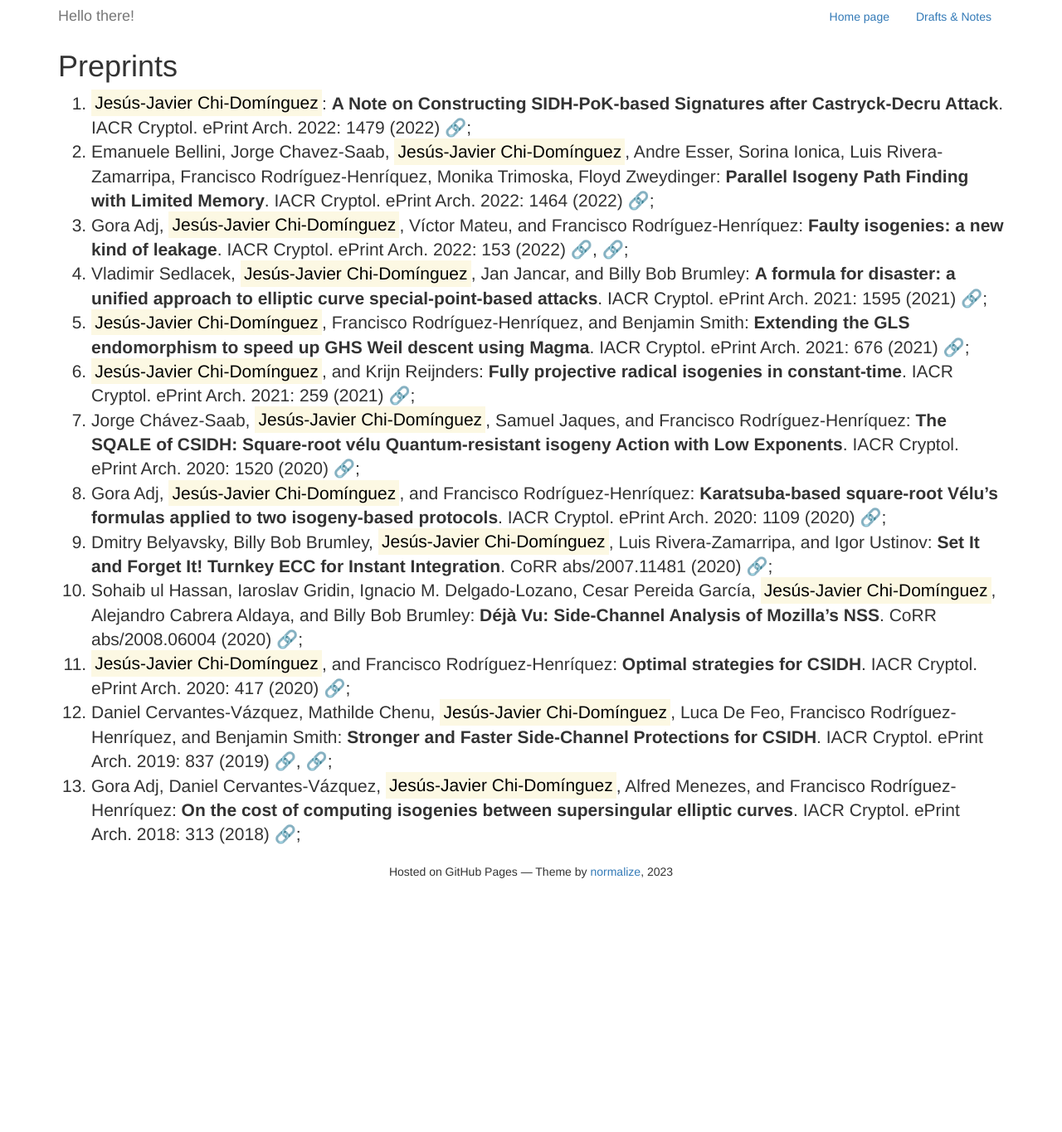
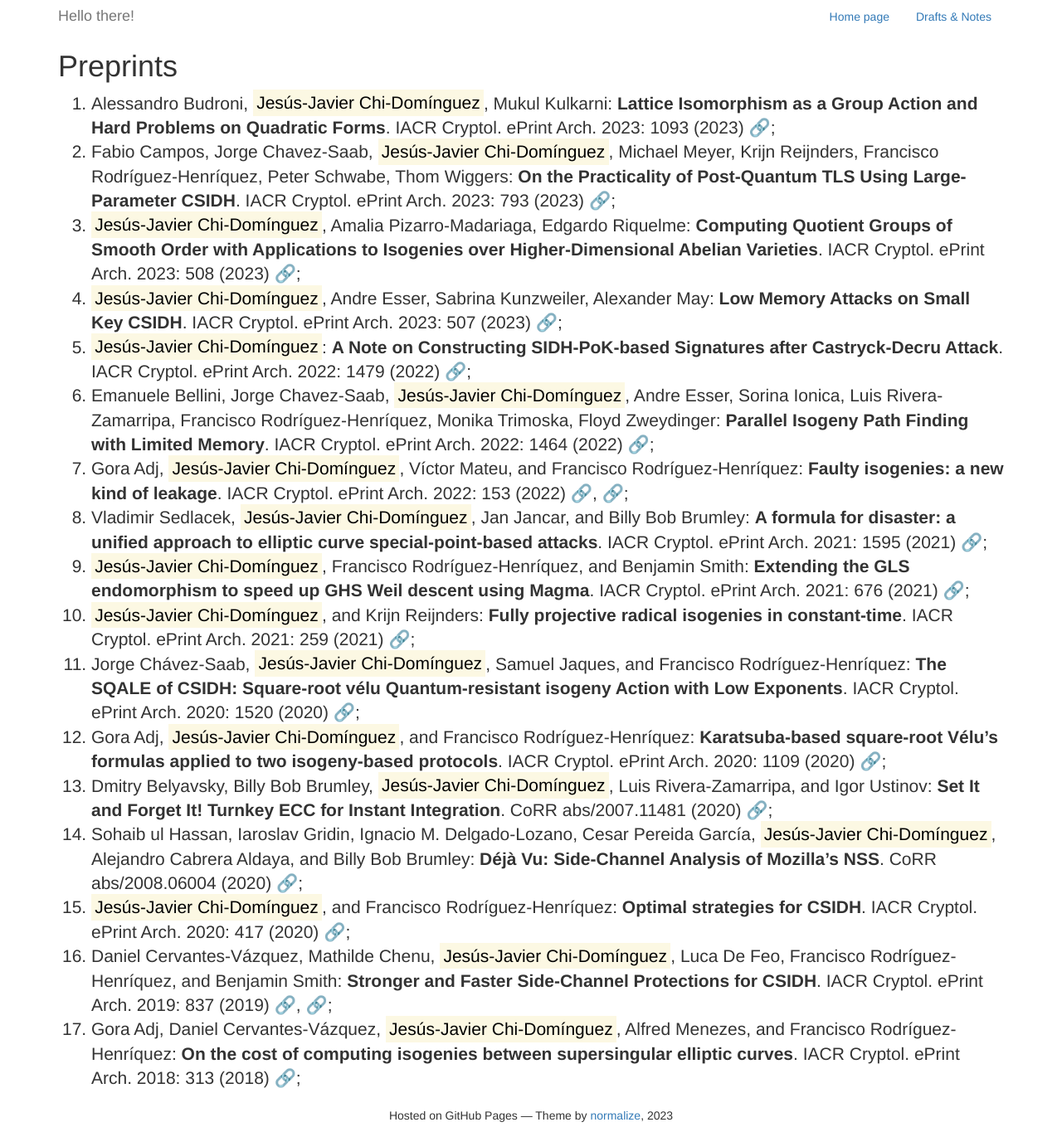
Before and after one commit to JJChiDguez/JJChiDguez.github.io, a Jekyll site: the page built from docs/preprints.md, in a window 1280 px wide. Shown: the whole page at 83% size. Built offline with Jekyll 4.4.1, drawn with Linux system fonts in a browser that asks for light colours; before the commit the page ends 1071 px from its top, so only the background shows below that.

```diff
--- a/docs/preprints.md
+++ b/docs/preprints.md
@@ -6,16 +6,20 @@ filename: preprints.md
 
 # Preprints
 
-1. <mark>Jes&uacute;s-Javier Chi-Dom&iacute;nguez</mark>: **A Note on Constructing SIDH-PoK-based Signatures after Castryck-Decru Attack**. IACR Cryptol. ePrint Arch. 2022: 1479 (2022) [&#128279;](https://eprint.iacr.org/2022/1479);
-2. Emanuele Bellini, Jorge Chavez-Saab, <mark>Jes&uacute;s-Javier Chi-Dom&iacute;nguez</mark>, Andre Esser, Sorina Ionica, Luis Rivera-Zamarripa, Francisco Rodr&iacute;guez-Henr&iacute;quez, Monika Trimoska, Floyd Zweydinger: **Parallel Isogeny Path Finding with Limited Memory**. IACR Cryptol. ePrint Arch. 2022: 1464 (2022) [&#128279;](https://eprint.iacr.org/2022/1464);
-3. Gora Adj, <mark>Jes&uacute;s-Javier Chi-Dom&iacute;nguez</mark>, V&iacute;ctor Mateu, and Francisco Rodr&iacute;guez-Henr&iacute;quez: **Faulty isogenies: a new kind of leakage**. IACR Cryptol. ePrint Arch. 2022: 153 (2022) [&#128279;](https://eprint.iacr.org/2022/153), [&#128279;](https://arxiv.org/abs/2202.04896);
-4. Vladimir Sedlacek, <mark>Jes&uacute;s-Javier Chi-Dom&iacute;nguez</mark>, Jan Jancar, and Billy Bob Brumley: **A formula for disaster: a unified approach to elliptic curve special-point-based attacks**. IACR Cryptol. ePrint Arch. 2021: 1595 (2021) [&#128279;](https://eprint.iacr.org/2021/1595);
-5. <mark>Jes&uacute;s-Javier Chi-Dom&iacute;nguez</mark>, Francisco Rodr&iacute;guez-Henr&iacute;quez, and Benjamin Smith: **Extending the GLS endomorphism to speed up GHS Weil descent using Magma**. IACR Cryptol. ePrint Arch. 2021: 676 (2021) [&#128279;](https://eprint.iacr.org/2021/676);
-6. <mark>Jes&uacute;s-Javier Chi-Dom&iacute;nguez</mark>, and Krijn Reijnders: **Fully projective radical isogenies in constant-time**. IACR Cryptol. ePrint Arch. 2021: 259 (2021) [&#128279;](https://eprint.iacr.org/2021/259);
-7. Jorge Ch&aacute;vez-Saab, <mark>Jes&uacute;s-Javier Chi-Dom&iacute;nguez</mark>, Samuel Jaques, and Francisco Rodr&iacute;guez-Henr&iacute;quez: **The SQALE of CSIDH: Square-root v&eacute;lu Quantum-resistant isogeny Action with Low Exponents**. IACR Cryptol. ePrint Arch. 2020: 1520 (2020) [&#128279;](https://eprint.iacr.org/2020/1520);
-8. Gora Adj, <mark>Jes&uacute;s-Javier Chi-Dom&iacute;nguez</mark>, and Francisco Rodr&iacute;guez-Henr&iacute;quez: **Karatsuba-based square-root Vélu’s formulas applied to two isogeny-based protocols**. IACR Cryptol. ePrint Arch. 2020: 1109 (2020) [&#128279;](https://eprint.iacr.org/2020/1109);
-9. Dmitry Belyavsky, Billy Bob Brumley, <mark>Jes&uacute;s-Javier Chi-Dom&iacute;nguez</mark>, Luis Rivera-Zamarripa, and Igor Ustinov: **Set It and Forget It! Turnkey ECC for Instant Integration**. CoRR abs/2007.11481 (2020) [&#128279;](https://arxiv.org/abs/2007.11481);
-10. Sohaib ul Hassan, Iaroslav Gridin, Ignacio M. Delgado-Lozano, Cesar Pereida Garc&iacute;a, <mark>Jes&uacute;s-Javier Chi-Dom&iacute;nguez</mark>, Alejandro Cabrera Aldaya, and Billy Bob Brumley: **D&eacute;j&agrave; Vu: Side-Channel Analysis of Mozilla's NSS**. CoRR abs/2008.06004 (2020) [&#128279;](https://arxiv.org/abs/2008.06004);
-11. <mark>Jes&uacute;s-Javier Chi-Dom&iacute;nguez</mark>, and Francisco Rodr&iacute;guez-Henr&iacute;quez: **Optimal strategies for CSIDH**. IACR Cryptol. ePrint Arch. 2020: 417 (2020) [&#128279;](https://eprint.iacr.org/2020/417);
-12. Daniel Cervantes-V&aacute;zquez, Mathilde Chenu, <mark>Jes&uacute;s-Javier Chi-Dom&iacute;nguez</mark>, Luca De Feo, Francisco Rodr&iacute;guez-Henr&iacute;quez, and Benjamin Smith: **Stronger and Faster Side-Channel Protections for CSIDH**. IACR Cryptol. ePrint Arch. 2019: 837 (2019) [&#128279;](https://eprint.iacr.org/2019/837), [&#128279;](https://arxiv.org/abs/1907.08704);
-13. Gora Adj, Daniel Cervantes-V&aacute;zquez, <mark>Jes&uacute;s-Javier Chi-Dom&iacute;nguez</mark>, Alfred Menezes, and Francisco Rodr&iacute;guez-Henr&iacute;quez: **On the cost of computing isogenies between supersingular elliptic curves**. IACR Cryptol. ePrint Arch. 2018: 313 (2018) [&#128279;](https://eprint.iacr.org/2018/313);
+1. Alessandro Budroni, <mark>Jes&uacute;s-Javier Chi-Dom&iacute;nguez</mark>, Mukul Kulkarni: **Lattice Isomorphism as a Group Action and Hard Problems on Quadratic Forms**. IACR Cryptol. ePrint Arch. 2023: 1093 (2023) [&#128279;](https://eprint.iacr.org/2023/1093);
+2. Fabio Campos, Jorge Chavez-Saab, <mark>Jes&uacute;s-Javier Chi-Dom&iacute;nguez</mark>, Michael Meyer, Krijn Reijnders, Francisco Rodr&iacute;guez-Henr&iacute;quez, Peter Schwabe, Thom Wiggers: **On the Practicality of Post-Quantum TLS Using Large-Parameter CSIDH**. IACR Cryptol. ePrint Arch. 2023: 793 (2023) [&#128279;](https://eprint.iacr.org/2023/793);
+3. <mark>Jes&uacute;s-Javier Chi-Dom&iacute;nguez</mark>, Amalia Pizarro-Madariaga, Edgardo Riquelme: **Computing Quotient Groups of Smooth Order with Applications to Isogenies over Higher-Dimensional Abelian Varieties**. IACR Cryptol. ePrint Arch. 2023: 508 (2023) [&#128279;](https://eprint.iacr.org/2023/508);
+4. <mark>Jes&uacute;s-Javier Chi-Dom&iacute;nguez</mark>, Andre Esser, Sabrina Kunzweiler, Alexander May: **Low Memory Attacks on Small Key CSIDH**. IACR Cryptol. ePrint Arch. 2023: 507 (2023) [&#128279;](https://eprint.iacr.org/2023/507);
+5. <mark>Jes&uacute;s-Javier Chi-Dom&iacute;nguez</mark>: **A Note on Constructing SIDH-PoK-based Signatures after Castryck-Decru Attack**. IACR Cryptol. ePrint Arch. 2022: 1479 (2022) [&#128279;](https://eprint.iacr.org/2022/1479);
+6. Emanuele Bellini, Jorge Chavez-Saab, <mark>Jes&uacute;s-Javier Chi-Dom&iacute;nguez</mark>, Andre Esser, Sorina Ionica, Luis Rivera-Zamarripa, Francisco Rodr&iacute;guez-Henr&iacute;quez, Monika Trimoska, Floyd Zweydinger: **Parallel Isogeny Path Finding with Limited Memory**. IACR Cryptol. ePrint Arch. 2022: 1464 (2022) [&#128279;](https://eprint.iacr.org/2022/1464);
+7. Gora Adj, <mark>Jes&uacute;s-Javier Chi-Dom&iacute;nguez</mark>, V&iacute;ctor Mateu, and Francisco Rodr&iacute;guez-Henr&iacute;quez: **Faulty isogenies: a new kind of leakage**. IACR Cryptol. ePrint Arch. 2022: 153 (2022) [&#128279;](https://eprint.iacr.org/2022/153), [&#128279;](https://arxiv.org/abs/2202.04896);
+8. Vladimir Sedlacek, <mark>Jes&uacute;s-Javier Chi-Dom&iacute;nguez</mark>, Jan Jancar, and Billy Bob Brumley: **A formula for disaster: a unified approach to elliptic curve special-point-based attacks**. IACR Cryptol. ePrint Arch. 2021: 1595 (2021) [&#128279;](https://eprint.iacr.org/2021/1595);
+9. <mark>Jes&uacute;s-Javier Chi-Dom&iacute;nguez</mark>, Francisco Rodr&iacute;guez-Henr&iacute;quez, and Benjamin Smith: **Extending the GLS endomorphism to speed up GHS Weil descent using Magma**. IACR Cryptol. ePrint Arch. 2021: 676 (2021) [&#128279;](https://eprint.iacr.org/2021/676);
+10. <mark>Jes&uacute;s-Javier Chi-Dom&iacute;nguez</mark>, and Krijn Reijnders: **Fully projective radical isogenies in constant-time**. IACR Cryptol. ePrint Arch. 2021: 259 (2021) [&#128279;](https://eprint.iacr.org/2021/259);
+11. Jorge Ch&aacute;vez-Saab, <mark>Jes&uacute;s-Javier Chi-Dom&iacute;nguez</mark>, Samuel Jaques, and Francisco Rodr&iacute;guez-Henr&iacute;quez: **The SQALE of CSIDH: Square-root v&eacute;lu Quantum-resistant isogeny Action with Low Exponents**. IACR Cryptol. ePrint Arch. 2020: 1520 (2020) [&#128279;](https://eprint.iacr.org/2020/1520);
+12. Gora Adj, <mark>Jes&uacute;s-Javier Chi-Dom&iacute;nguez</mark>, and Francisco Rodr&iacute;guez-Henr&iacute;quez: **Karatsuba-based square-root Vélu’s formulas applied to two isogeny-based protocols**. IACR Cryptol. ePrint Arch. 2020: 1109 (2020) [&#128279;](https://eprint.iacr.org/2020/1109);
+13. Dmitry Belyavsky, Billy Bob Brumley, <mark>Jes&uacute;s-Javier Chi-Dom&iacute;nguez</mark>, Luis Rivera-Zamarripa, and Igor Ustinov: **Set It and Forget It! Turnkey ECC for Instant Integration**. CoRR abs/2007.11481 (2020) [&#128279;](https://arxiv.org/abs/2007.11481);
+14. Sohaib ul Hassan, Iaroslav Gridin, Ignacio M. Delgado-Lozano, Cesar Pereida Garc&iacute;a, <mark>Jes&uacute;s-Javier Chi-Dom&iacute;nguez</mark>, Alejandro Cabrera Aldaya, and Billy Bob Brumley: **D&eacute;j&agrave; Vu: Side-Channel Analysis of Mozilla's NSS**. CoRR abs/2008.06004 (2020) [&#128279;](https://arxiv.org/abs/2008.06004);
+15. <mark>Jes&uacute;s-Javier Chi-Dom&iacute;nguez</mark>, and Francisco Rodr&iacute;guez-Henr&iacute;quez: **Optimal strategies for CSIDH**. IACR Cryptol. ePrint Arch. 2020: 417 (2020) [&#128279;](https://eprint.iacr.org/2020/417);
+16. Daniel Cervantes-V&aacute;zquez, Mathilde Chenu, <mark>Jes&uacute;s-Javier Chi-Dom&iacute;nguez</mark>, Luca De Feo, Francisco Rodr&iacute;guez-Henr&iacute;quez, and Benjamin Smith: **Stronger and Faster Side-Channel Protections for CSIDH**. IACR Cryptol. ePrint Arch. 2019: 837 (2019) [&#128279;](https://eprint.iacr.org/2019/837), [&#128279;](https://arxiv.org/abs/1907.08704);
+17. Gora Adj, Daniel Cervantes-V&aacute;zquez, <mark>Jes&uacute;s-Javier Chi-Dom&iacute;nguez</mark>, Alfred Menezes, and Francisco Rodr&iacute;guez-Henr&iacute;quez: **On the cost of computing isogenies between supersingular elliptic curves**. IACR Cryptol. ePrint Arch. 2018: 313 (2018) [&#128279;](https://eprint.iacr.org/2018/313);
```
Also changed, not shown: docs/index.md (+8 -0 lines), docs/pcmember.md (+5 -3 lines), docs/publications.md (+13 -12 lines), docs/slides.md (+6 -5 lines), docs/Gemfile.lock, 6 other files.
